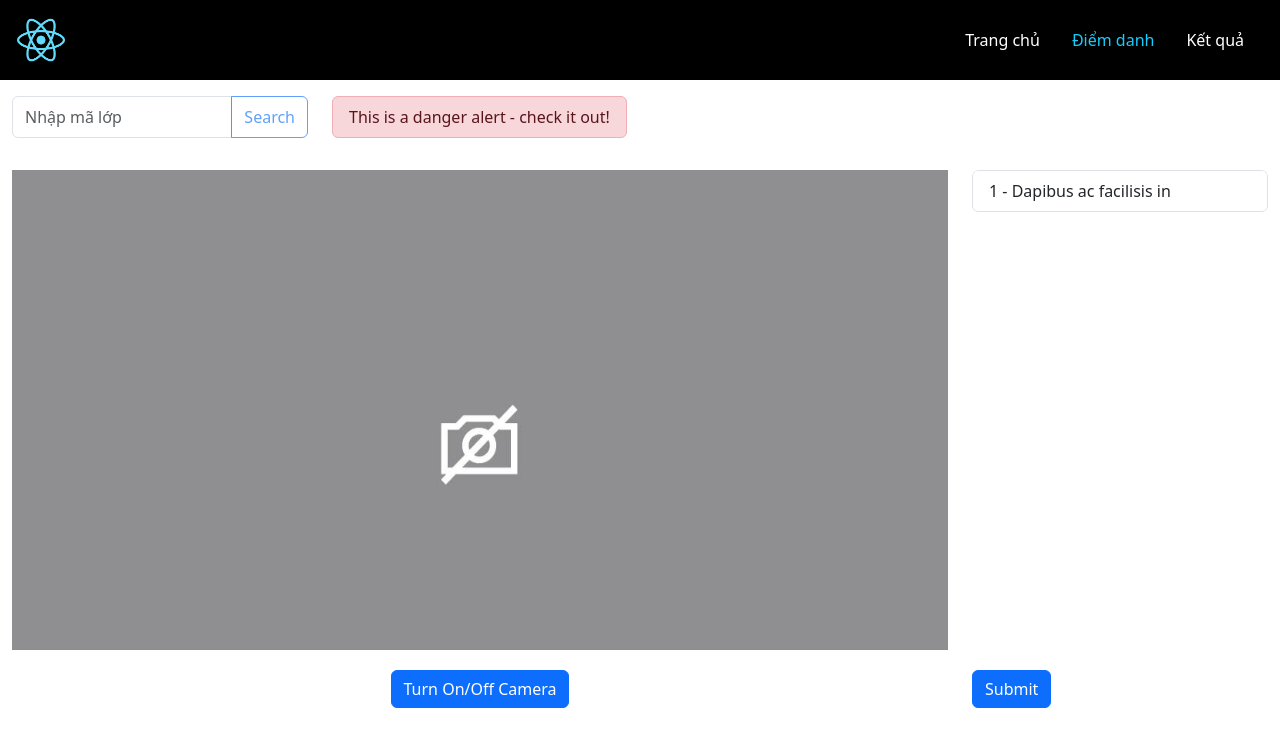
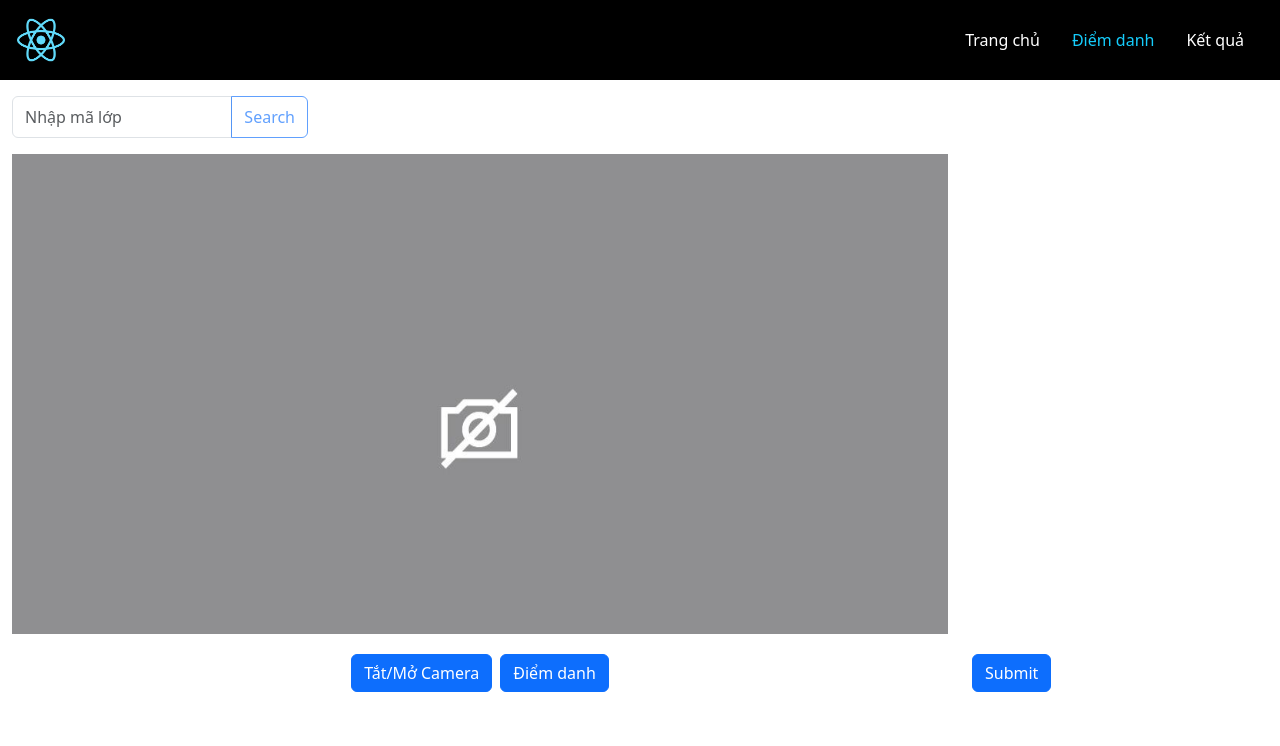
Before and after one commit to thehaoag/client, a React (Create React App) app: page /diem-danh in a window 1280 px wide. Shown: the top 746 px of the page. Built offline with nearby package versions, Linux system fonts and the light colour scheme.

Commit message:
update reponse user face recognition

```diff
--- a/package.json
+++ b/package.json
@@ -15,6 +15,7 @@
     "react-icons": "^4.10.1",
     "react-router-dom": "^6.14.0",
     "react-scripts": "5.0.1",
+    "socket.io-client": "^4.7.1",
     "styled-components": "^6.0.0-rc.6",
     "web-vitals": "^2.1.4"
   },
--- a/src/components/Search/index.js
+++ b/src/components/Search/index.js
@@ -1,5 +1,5 @@
 import React, {useState, useCallback} from "react";
-import {InputGroup, Form, Button, Container, Row, Col, Alert } from 'react-bootstrap';
+import {InputGroup, Form, Button, Col } from 'react-bootstrap';
 
 const Search = ({parentCallback}) => {
 
@@ -11,22 +11,14 @@ const Search = ({parentCallback}) => {
         {
           fetch(`/getListStudents/${code}`).then((res) =>
             res.json().then((data) => {
-              // Setting a data from api
-              //setCurrentCode(code)
-              console.log(data)
-              //console.log(currentCode)
-              //setItemsList(data);
               parentCallback(data)
             })
           );
-
         }
     }, [code, parentCallback])
 
 
     return (
-        <Container fluid>
-            <Row>
         <Col sm={3} >
             <InputGroup className="mb-3 mt-3">
                 <Form.Control className="pt-2 pb-2"
@@ -36,13 +28,6 @@ const Search = ({parentCallback}) => {
                 <Button variant="outline-primary" id="button-addon2" disabled = {!code} onClick={Search}>Search</Button>
             </InputGroup>
         </Col>
-                <Col sm={5}>
-                    <InputGroup className="mb-3 mt-3">
-                        <Alert className="pt-2 pb-2" variant="danger">This is a danger alert - check it out!</Alert>
-                    </InputGroup>
-                </Col>
-            </Row>
-        </Container>
     )
 }
 
--- a/src/pages/diemdanh.js
+++ b/src/pages/diemdanh.js
@@ -1,19 +1,59 @@
 import { useState } from 'react';
 import Search from '../components/Search';
-import { Container, Row, Col, Button, ListGroup, Image} from 'react-bootstrap';
+import { Container, Row, Col, Alert, InputGroup, Button, ListGroup, Image} from 'react-bootstrap';
 
 const Diemdanh = () => {
 
-  const [itemsList, setItemsList] = useState([{id: '1', name: 'Dapibus ac facilisis in'}]);
+  const [itemsList, setItemsList] = useState([]);
   const [camera, setCamera] = useState(false);
+  const [code, setCode] = useState('');
+  const [msgError, setMsgError] = useState('');
 
   const handleCallback = (childData) => {
-    setItemsList(childData.listStudents)
+    if (childData.success === true)
+    {
+      setCode(childData.currentCode)
+      setMsgError('')
+    }
+    else
+    {
+      setMsgError(childData.msg)
+    }
+
+  }
+
+  const Diemdanh = () => {
+    if (code)
+    {
+      fetch(`/diemdanh/${code}`).then((res) =>
+        res.json().then((data) => {
+          if (data.success === true)
+          {
+            setItemsList([...itemsList,data.data])
+            setMsgError('')
+          }
+          else
+          {
+            setMsgError(data.msg)
+          }
+        })
+      );
+    }
   }
 
   return (
     <>
-      <Search parentCallback={handleCallback}/>
+      <Container fluid>
+        <Row>
+          <Search parentCallback={handleCallback}/>
+          <Col sm={5}>
+            <InputGroup className="mb-3 mt-3">
+              <Alert show={msgError !== ''} className="pt-2 pb-2" variant="danger">{msgError}</Alert>
+            </InputGroup>
+          </Col>
+        </Row>
+      </Container>
+
       <Container fluid>
         <Row style={{height: '500px'}}>
           <Col sm={9} >
@@ -27,14 +67,15 @@ const Diemdanh = () => {
           <Col sm={3}>
             <ListGroup style={{maxHeight: '500px', overflow: 'auto'}} className='h-100'>
               {
-                itemsList.map(item => <ListGroup.Item key={item.id}>{item.id} - {item.name}</ListGroup.Item>)
+                itemsList.map(item => <ListGroup.Item key={item.mssv}>{item.mssv} - {item.name}</ListGroup.Item>)
               }
             </ListGroup>
           </Col>
         </Row>
         <Row>
           <Col sm={9} className='text-center' >
-            <Button className='mg-auto' onClick={() => setCamera(!camera)}>Turn On/Off Camera</Button>
+            <Button className='mg-auto me-2' onClick={() => setCamera(!camera)}>Tắt/Mở Camera</Button>
+            <Button className='mg-auto' onClick={Diemdanh}>Điểm danh</Button>
           </Col>
           <Col sm={3}>
             <Button>Submit</Button>
--- a/src/pages/ketqua.js
+++ b/src/pages/ketqua.js
@@ -1,18 +1,36 @@
 import React, {useState} from 'react'
-import {Table, Pagination, Container} from 'react-bootstrap';
+import {Table, Pagination, Container,Row, Col, Alert, InputGroup} from 'react-bootstrap';
 import Search from '../components/Search';
 
 const Ketqua = () => {
 
   const [listStudents,setListStudents] = useState([])
+  const [msgError, setMsgError] = useState('');
 
   const handleCallback = (childData) => {
-    setListStudents(childData.listStudents)
+    if (childData.success === true)
+    {
+      setListStudents(childData.listStudents)
+      setMsgError('')
+    }
+    else
+    {
+      setMsgError(childData.msg)
+    }
   }
 
   return (
     <>
-      <Search parentCallback={handleCallback}/>
+      <Container fluid>
+        <Row>
+          <Search parentCallback={handleCallback}/>
+          <Col sm={5}>
+            <InputGroup className="mb-3 mt-3">
+              <Alert show={msgError !== ''} className="pt-2 pb-2" variant="danger">{msgError}</Alert>
+            </InputGroup>
+          </Col>
+        </Row>
+      </Container>
       <Container style={{height: '500px'}} fluid>
         <Table striped hover bordered responsive className='mb-0' style={{maxHeight: '500px'}}>
           <thead>
```
Also changed, not shown: 1 other file (tests, documents, lock files or other folders). Lines whose indentation alone changed are shown as unchanged.
